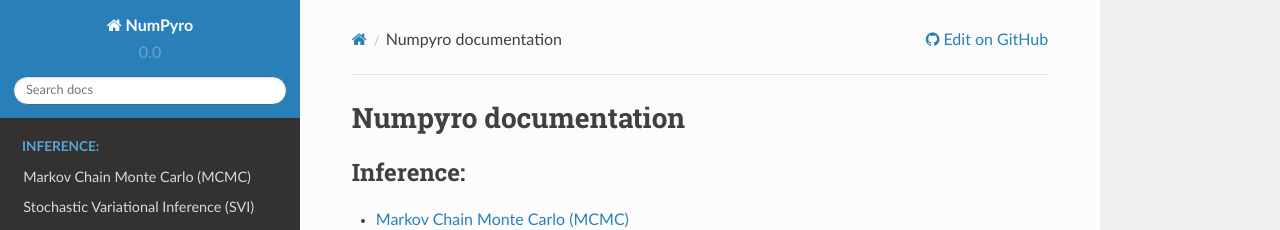
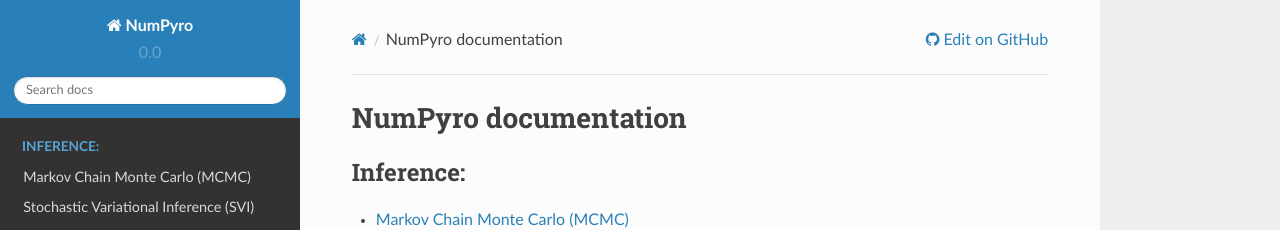
Before and after one commit to pyro-ppl/numpyro, a Sphinx documentation site: the page built from docs/source/index.rst, in a window 1280 px wide and 900 px high. Shown: the top 230 px of the window. Built offline with Sphinx 7.4.7 and the Read the Docs theme 2.0.0, drawn with Linux system fonts in a browser that asks for light colours.

Commit message:
fix doc title

```diff
--- a/docs/source/index.rst
+++ b/docs/source/index.rst
@@ -1,7 +1,7 @@
 :github_url: https://github.com/pyro-ppl/numpyro
 
 
-Numpyro documentation
+NumPyro documentation
 =====================
 
 .. toctree::
```
